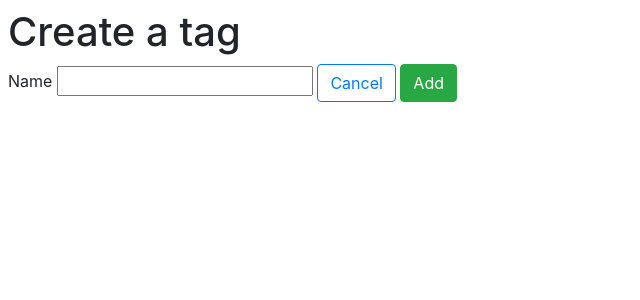
After one commit to w12190/blogly, a Flask app: page /tags/new in a window 1280 px wide. The commit adds this page. Shown: the top 300 px of the page, without its empty margins (0-640 px from the left). Run offline with Flask 2, Linux system fonts and the light colour scheme; some libraries are stand-ins or nearby versions.

Commit message:
Added tags to the site. Users may add, edit, and delete tags. Created many-to-many relationships

```diff
--- a/app.py
+++ b/app.py
@@ -1,6 +1,6 @@
 """Blogly application."""
 from flask import Flask, render_template, redirect, session, flash, request #TODO delete session if unused
-from models import db, connect_db, User, Post
+from models import db, connect_db, User, Post, Tag, PostTag
 from flask_debugtoolbar import DebugToolbarExtension
 
 app = Flask(__name__)
@@ -42,7 +42,8 @@ def process_new_user_form():
                     last_name = request.form['last_name'],
                     image_url = request.form['image_url'])
 
-    #TODO: add - anytime code runs off screen, insert new lines for arguments so it doesn't look ugly
+    #TODO: add - anytime code runs off screen, insert new lines for arguments
+    # so it doesn't look ugly
 
     db.session.add(new_user)
     db.session.commit()
@@ -52,21 +53,22 @@ def process_new_user_form():
 @app.route('/users/<user_id>')
 def show_user_info(user_id):
     """Displays info for a given user."""
-    user = User.query.get(user_id)
+    user = User.query.get_or_404(user_id)
     posts = user.posts
 
-    return render_template('user-detail.html', user_in_template = user, posts_in_template = posts)
+    return render_template('user-detail.html', user_in_template = user,
+                            posts_in_template = posts)
 
 @app.route('/users/<user_id>/edit')
 def show_user_edit_page(user_id):
     """Displays the user edit page."""
-    user = User.query.get(user_id)
+    user = User.query.get_or_404(user_id)
     return render_template('user-edit.html', user_in_template = user)
 
 @app.route('/users/<user_id>/edit', methods=['POST'])
 def process_user_edit_form(user_id):
     """ Process the user info edit form, redirects to /users."""
-    user = User.query.get(user_id)
+    user = User.query.get_or_404(user_id)
 
     if request.form['first_name'] != '':
         user.first_name = request.form['first_name']
@@ -81,7 +83,7 @@ def process_user_edit_form(user_id):
 @app.route('/users/<user_id>/delete', methods=['POST'])
 def delete_user(user_id):
     """Delete the given user, redirects to /users."""
-    user = User.query.get(user_id)
+    user = User.query.get_or_404(user_id)
     db.session.delete(user)
     db.session.commit()
     return redirect('/users')
@@ -92,22 +94,23 @@ def delete_user(user_id):
 @app.route('/posts/<post_id>')
 def show_post(post_id):
     """Show a post."""
-    post = Post.query.get(post_id)
+    post = Post.query.get_or_404(post_id)
     user = post.user
 
-    return render_template('post-detail.html', user_in_template = user, post_in_template = post)
+    return render_template('post-detail.html', user_in_template = user,
+                            post_in_template = post)
 
 @app.route('/posts/<post_id>/edit')
 def edit_post(post_id):
     """Show form to edit a post."""
-    post = Post.query.get(post_id)
+    post = Post.query.get_or_404(post_id)
 
     return render_template('post-edit.html', post_in_template = post)
 
 @app.route('/posts/<post_id>/edit', methods=['POST'])
 def handle_post_edit(post_id):
     """Handle editting of a post, redirect back to the post."""
-    post = Post.query.get(post_id)
+    post = Post.query.get_or_404(post_id)
 
     if request.form['post_title'] != '':
         post.title = request.form['post_title']
@@ -121,7 +124,7 @@ def handle_post_edit(post_id):
 @app.route('/posts/<post_id>/delete', methods=['POST'])
 def delete_post(post_id):
     """Deletes a post."""
-    post = Post.query.get(post_id)
+    post = Post.query.get_or_404(post_id)
     user = post.user
 
     db.session.delete(post)
@@ -132,7 +135,7 @@ def delete_post(post_id):
 @app.route('/users/<user_id>/posts/new')
 def add_post(user_id):
     """Show form to add a post for this user."""
-    user = User.query.get(user_id)
+    user = User.query.get_or_404(user_id)
     # TODO: add - use get_or_404 so there's some kind of error checking
     return render_template('post-add.html', user_in_template = user)
 
@@ -140,9 +143,65 @@ def add_post(user_id):
 @app.route('/users/<user_id>/posts/new', methods=['POST'])
 def handle_add_post(user_id):
     """Handle add form - add new post and redirect to user detail page."""
-    new_post = Post(title = request.form['post_title'], content = request.form['post_content'], user_id = user_id)
+    new_post = Post(title = request.form['post_title'],
+                    content = request.form['post_content'], user_id = user_id)
 
     db.session.add(new_post)
     db.session.commit()
 
     return redirect('/users/' + user_id)
+
+
+    # Third Part
+
+@app.route('/tags')
+def show_all_tags():
+    """ Lists all tags, with links to the tag detail page """
+    tags = Tag.query.order_by(Tag.id).all()
+    return render_template('tags.html', tags = tags)
+
+@app.route('/tags/<tag_id>')
+def show_tag_detail(tag_id):
+    """Show detail about a tag. Display an edit and delete form """
+    tag = Tag.query.get_or_404(tag_id)
+    posts = tag.posts
+    return render_template('tag-detail.html', tag=tag, posts=posts)
+
+@app.route('/tags/new')
+def add_tag_form():
+    """ Directs to add new tag form """
+    return render_template('tag-add.html')
+
+@app.route('/tags/new', methods=['POST'])
+def post_new_tag():
+    """ Process add form, adds tag, and redirect to tag list. """
+    new_tag = Tag(name = request.form['tag_name'])
+    print(new_tag)
+    db.session.add(new_tag)
+    db.session.commit()
+    return redirect('/tags')
+
+@app.route('/tags/<tag_id>/edit')
+def edit_tag(tag_id):
+    """ Show edit form for a tag """
+    tag = Tag.query.get_or_404(tag_id)
+    return render_template('tag-edit.html', tag=tag)
+
+@app.route('/tags/<tag_id>/edit', methods=['POST'])
+def handle_tag_edit(tag_id):
+    """ Process edit form, edit tag, and redirects to the tags list. """
+    tag = Tag.query.get_or_404(tag_id)
+    if request.form['tag_name'] != '':
+        tag.name = request.form['tag_name']
+    db.session.commit()
+
+    return redirect('/tags')
+
+@app.route('/tags/<tag_id>/delete', methods=['POST'])
+def delete_tag(tag_id):
+    """Deletes a tag and redirects the user to the list of all tags (/tags)"""
+    tag = Tag.query.get(tag_id)
+    db.session.delete(tag)
+    db.session.commit()
+
+    return redirect('/tags')
--- /dev/null
+++ b/templates/tag-add.html
@@ -0,0 +1,15 @@
+{% extends 'base.html' %}
+
+{% block title %} Add a Tag! {% endblock %}
+
+{% block content %}
+    <h1>Create a tag</h1>
+
+    <form action='/tags/new' method="POST">
+        <label for="name">Name</label>
+        <input type="text" id='name' name="tag_name">
+        <button formaction="/tags" formmethod="GET" class="btn btn-outline-primary">Cancel</button>
+        <button class="btn btn-success">Add</button>
+    </form>
+
+{% endblock %}
--- a/templates/users.html
+++ b/templates/users.html
@@ -12,9 +12,7 @@
         {% endfor %}
         </ul>
 
-    <form action="/users/new">
-        <input type="submit" value="Add User"/>
-    </form>
+    <a href="/users/new" class="btn btn-primary">Add User</a>
 
 </div>
 {% endblock %}
```
Also changed, not shown: backup2.sql (added, +111 -0 lines), models.py (+15 -5 lines), templates/tag-detail.html (added, +22 -0 lines), templates/tag-edit.html (added, +13 -0 lines), templates/tags.html (added, +15 -0 lines).
